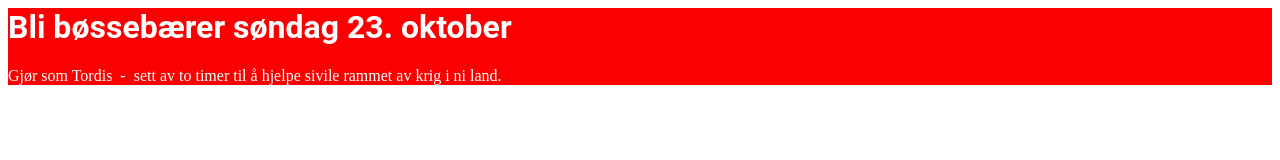
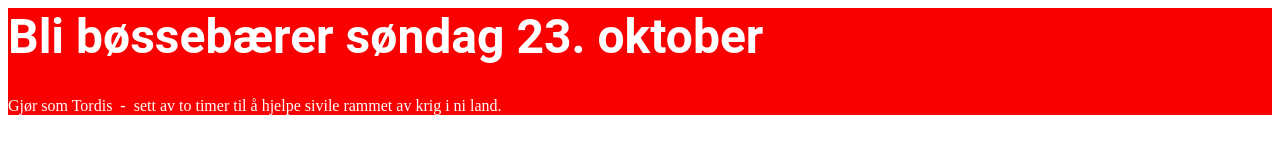
Before and after one commit to stabenfeldt/stabenfeldt.github.io, a plain HTML site: page ia/iframe.html in a window 1280 px wide. Drawn offline with Linux system fonts and the light colour scheme.

Commit message:
test font styling

```diff
--- a/ia/iframe.html
+++ b/ia/iframe.html
@@ -2,7 +2,7 @@
   <body>
     <div style="background-color: #FB0000; color: #ffffff; text-decoration: none; ">
       <a style="background-color: #FB0000; color: #ffffff; text-decoration: none; " href="http://blimed.no/frivillige/bli-boessebaerer/?utm_source=Dagbladet.no&amp;utm_medium=display&amp;utm_content=LINK_TVA_Content_Dagbladet&amp;utm_campaign=2016%20TV-Aksjonen%20-%20R%C3%B8de%20Kors">
-        <h1 style="font-family: 'Roboto','Helvetica',Helvetica,Arial,sans-serif" >Bli bøssebærer søndag 23. oktober</h1>
+        <h1 style="font-family: 'Roboto','Helvetica',Helvetica,Arial,sans-serif; font-size: 3em" >Bli bøssebærer søndag 23. oktober</h1>
         <p>Gjør som Tordis &nbsp;- &nbsp;sett av to timer til å hjelpe sivile rammet av krig i ni land.</p>
       </a>
     </div>
```
